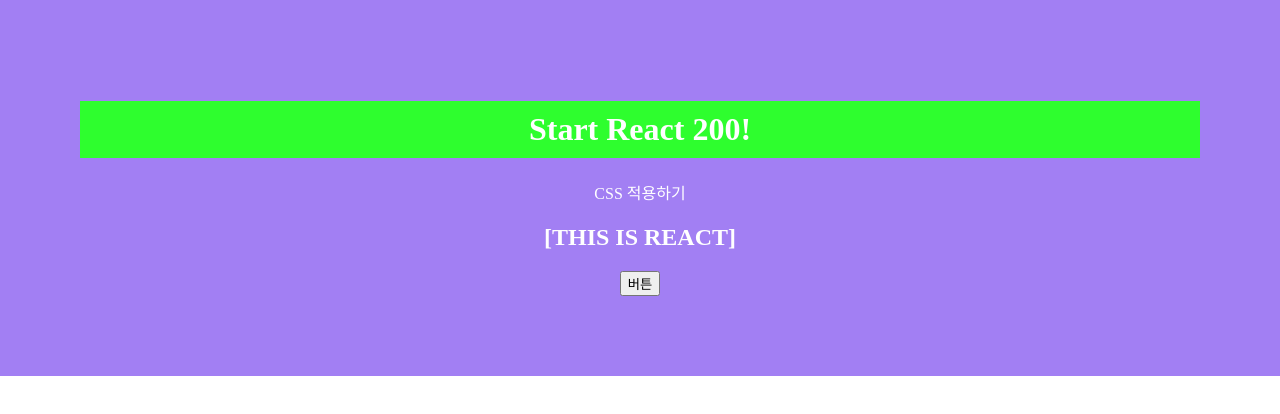
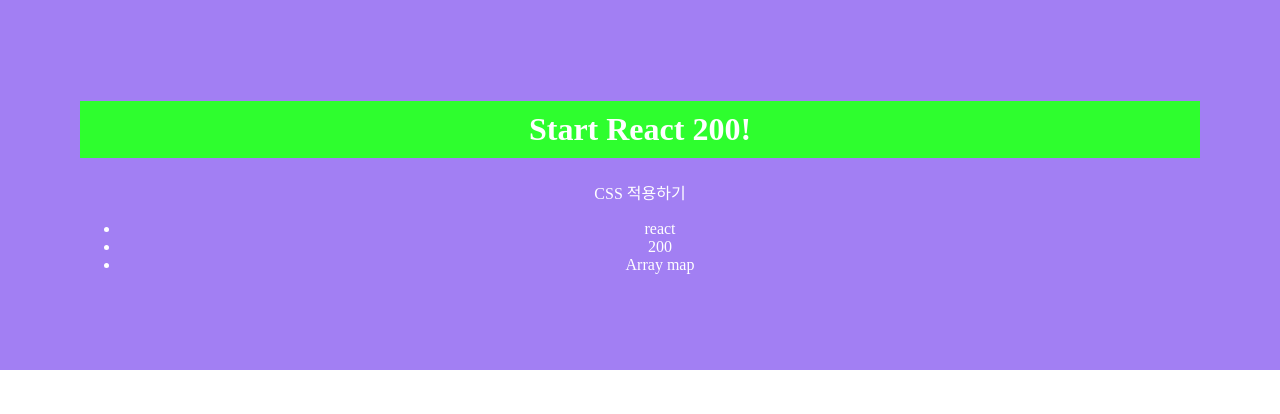
Before and after one commit to jyy1554/study-react, a React (Create React App) app: page / in a window 1280 px wide. Shown: the top 414 px of the page. Built offline with nearby package versions, Linux system fonts and the light colour scheme.

Commit message:
map 함수 사용하기

```diff
--- a/package.json
+++ b/package.json
@@ -6,10 +6,13 @@
     "@testing-library/jest-dom": "^5.14.1",
     "@testing-library/react": "^12.0.0",
     "@testing-library/user-event": "^13.2.1",
+    "bootstrap": "^5.1.3",
     "jquery": "^3.6.0",
     "react": "^17.0.2",
     "react-dom": "^17.0.2",
     "react-scripts": "5.0.0",
+    "reactstrap": "^9.0.1",
+    "sweetalert2": "^11.4.0",
     "web-vitals": "^2.1.0"
   },
   "scripts": {
--- a/src/App.js
+++ b/src/App.js
@@ -1,13 +1,13 @@
 import React from 'react';
 import './App.css';
-import ReactHook from './components/R031_ReactHook';
+import ReturnMap from './components/R033_ReturnMap';
 
 function App() {
   return (
     <div>
       <h1>Start React 200!</h1>
       <p>CSS 적용하기</p>
-      <ReactHook/>
+      <ReturnMap/>
     </div>
   );
 }
--- /dev/null
+++ b/src/components/R033_ReturnMap.js
@@ -0,0 +1,19 @@
+import React, { Component } from 'react';
+
+class R033_ReturnMap extends Component {
+  render() {
+    const element_Array = [
+      <li>react</li>,
+      <li>200</li>,
+      <li>Array map</li>
+    ]
+
+    return (
+      <ul>
+        {element_Array.map((array_val) => array_val)}
+      </ul>
+    )
+  }
+}
+
+export default R033_ReturnMap;
```
Also changed, not shown: 2 other files (tests, documents, lock files or other folders).
